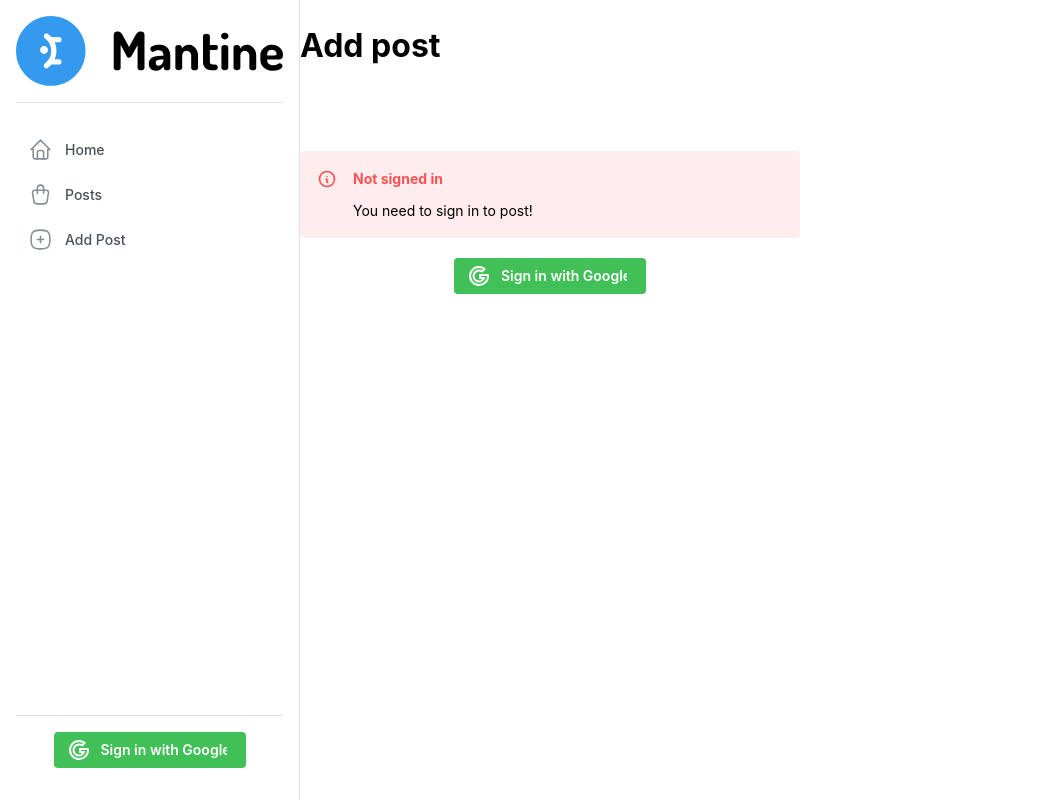
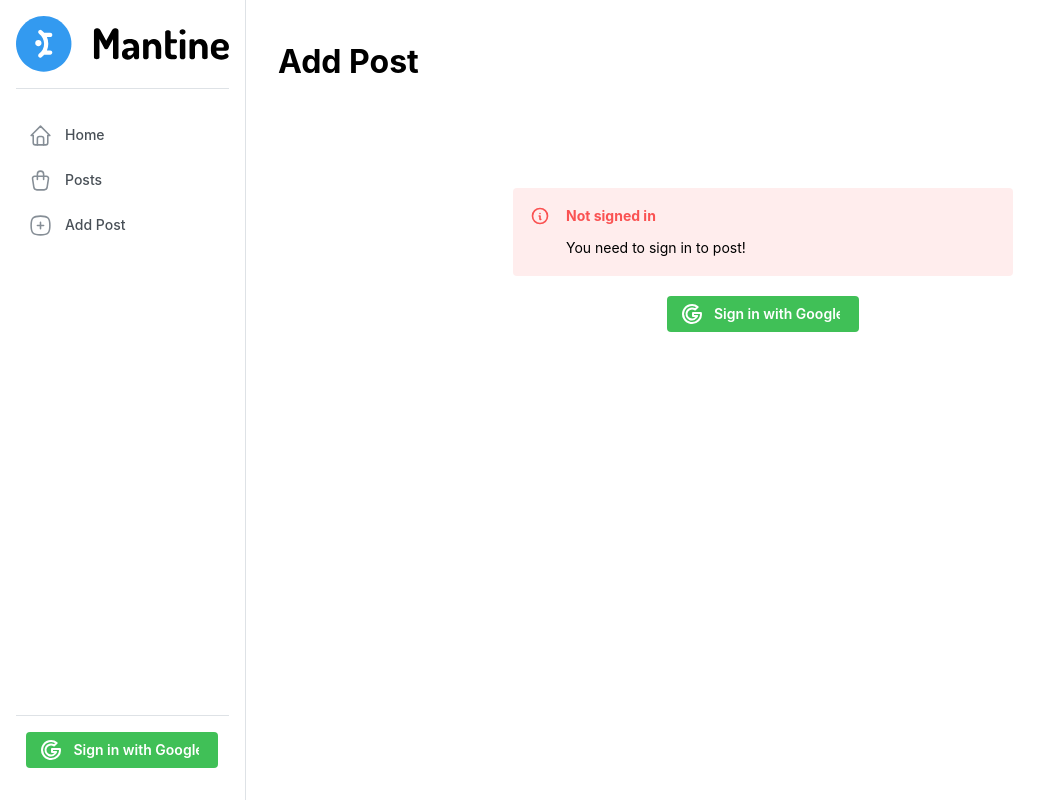
Before and after one commit to MarcusNAhlin/clubswap, a Next.js app: page /post/add in a window 1280 px wide. Shown: the whole page, without its empty margins (0-1060 px from the left). Built offline with nearby package versions, Linux system fonts and the light colour scheme; no server answers.

Commit message:
Added padding to page-content holder

```diff
--- a/app/clubs/page.tsx
+++ b/app/clubs/page.tsx
@@ -1,12 +1,11 @@
 import Header from 'components/Header';
-import Filter from 'components/Filter';
 import Posts from 'components/Posts';
 
 export default function ClubsPage() {
 
     return (
     <>
-        <Header text="ClubSwap" />
+        <Header text="Clubs For Sale" />
 
         {/* <Filter /> */}
         <Posts />
--- a/app/layout.tsx
+++ b/app/layout.tsx
@@ -29,7 +29,9 @@ export default function RootLayout({ children }: { children: any }) {
             }}>
               <Navbar />
               <div style={{
-                overflow: "scroll"
+                overflow: "scroll",
+                width: "100%",
+                padding: "1rem 2rem"
               }}>
                 {children}
               </div>
--- a/app/post/add/page.tsx
+++ b/app/post/add/page.tsx
@@ -16,13 +16,13 @@ export default async function AddPost() {
             session?.user ?
 
             <>
-                <Header text="Add post" />
+                <Header text="Add Post" />
 
                 <PostAddForm />
             </>
             :
             <>
-                <Header text="Add post" />
+                <Header text="Add Post" />
                 <Flex direction="column" align={"center"} gap={"lg"} justify={"center"} mt={"10vh"}>
                     <Alert variant="light" color="red" title="Not signed in" icon={<IconInfoCircle />} w={"500px"} maw={"90vw"}>
                         You need to sign in to post!
--- a/components/Header.tsx
+++ b/components/Header.tsx
@@ -1,7 +1,11 @@
+import { Flex } from "@mantine/core";
+
 export default function Header({ text }: { text: string }) {
     return (
     <>
-      <h1>{text}</h1>
+      <Flex w={"100%"}>
+        <h1>{text}</h1>
+      </Flex>
     </>
     );
   }
```
